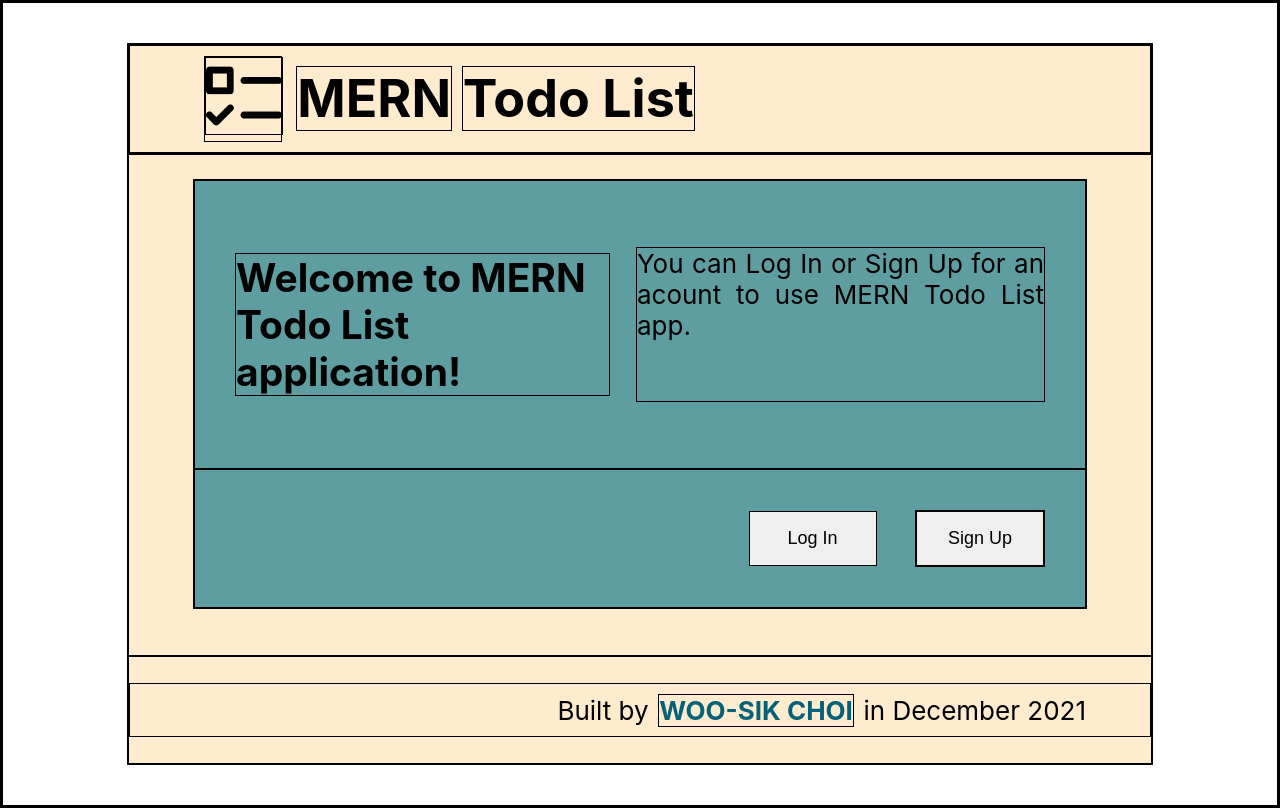
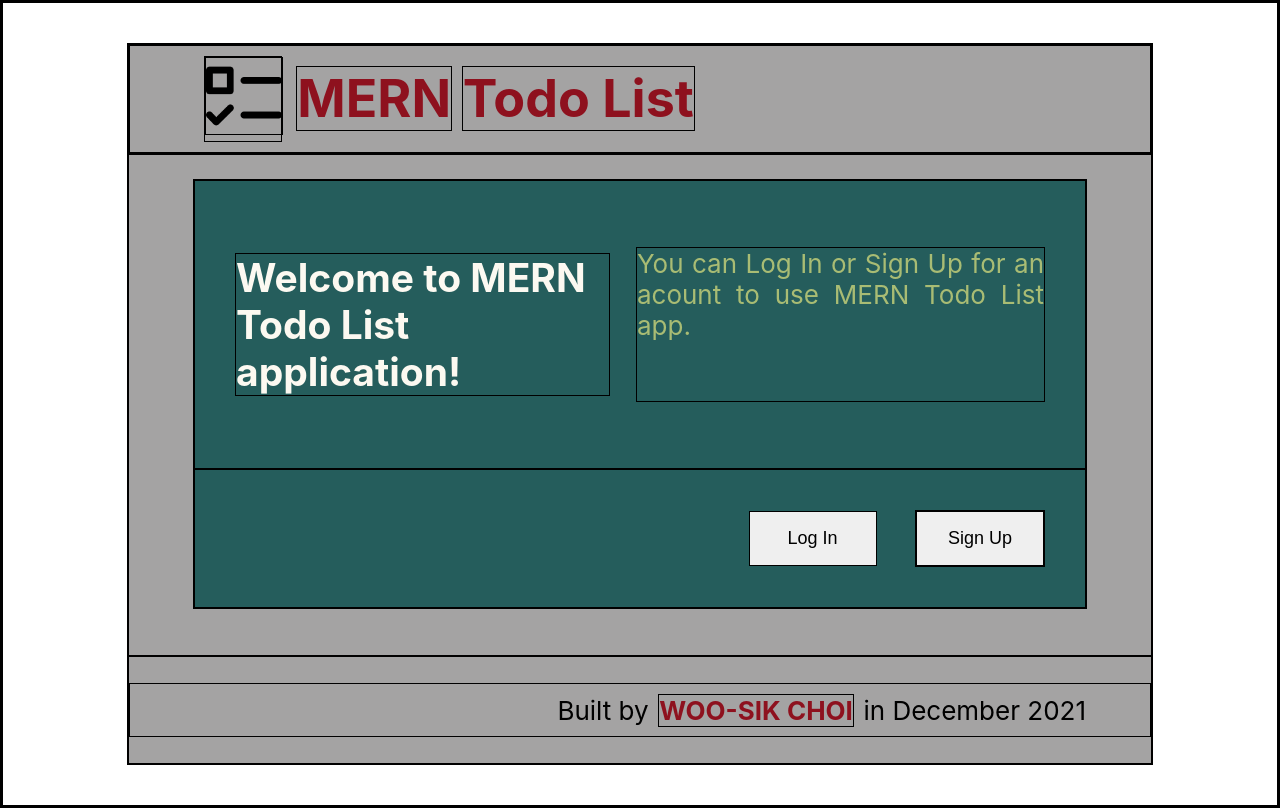
Before and after one commit to dvlprwchoi/mern-tdl, a React (Create React App) app: page / in a window 1280 px wide. Built offline with nearby package versions, Linux system fonts and the light colour scheme.

Commit message:
Set color theme

```diff
--- a/src/App.css
+++ b/src/App.css
@@ -1,6 +1,16 @@
 * {
   border: 1px solid black;
 }
+
+[theme='light'] {
+  --background-color: #a4a3a3;
+  --main-board-color: #255d5c;
+  --regular-color: #a9bc74;
+  --highlight-color: #8e111e;
+  --highlight-color-2: #fcf9f1;
+}
+/* [theme='dark'] {
+} */
 
 /* .App {
   text-align: center;
@@ -30,7 +40,7 @@
   height: 90vh;
   margin-top: 5vh;
   margin-bottom: 5vh;
-  background-color: blanchedalmond;
+  background-color: var(--background-color);
   display: grid;
   grid-template-rows: 1.5fr 7fr 1.5fr;
 }
@@ -63,11 +73,13 @@
 }
 
 .header-title-text-mern {
+  color: var(--highlight-color);
   margin: 0.5%;
   order: 2;
 }
 
 .header-title-text-tdl {
+  color: var(--highlight-color);
   margin: 0.5%;
   order: 3;
 }
@@ -77,7 +89,7 @@
 }
 
 .portfolio-link {
-  color: #03617a;
+  color: var(--highlight-color);
   text-decoration: none;
   font-weight: bolder;
   margin: 1%;
@@ -85,13 +97,14 @@
 }
 
 .portfolio-link:hover {
-  color: rgb(167, 59, 113);
+  color: var(--main-board-color);
 }
 
 .footer {
   display: flex;
   justify-content: center;
   align-items: center;
+  /* color: var(--highlight-color-2); */
 }
 
 .footer-text {
--- a/src/App.js
+++ b/src/App.js
@@ -8,7 +8,7 @@ import Signup from './components/Signup/Signup';
 function App() {
   return (
     <Router>
-      <div className="App">
+      <div className="App" theme="light">
         <Header />
         <Switch>
           <Route exact path="/">
--- a/src/components/Signup/Signup.css
+++ b/src/components/Signup/Signup.css
@@ -1,8 +1,9 @@
 .signup {
-  background-color: cadetblue;
+  background-color: var(--main-board-color);
 }
 
 .signup-message {
   display: flex;
   padding: 5vh;
+  color: var(--highlight-color-2);
 }
--- a/src/components/Welcome/Welcome.css
+++ b/src/components/Welcome/Welcome.css
@@ -1,5 +1,5 @@
 .welcome {
-  background-color: cadetblue;
+  background-color: var(--main-board-color);
 }
 
 .welcome-message {
@@ -10,10 +10,12 @@
 
 .welcome-message h2 {
   text-align: left;
+  color: var(--highlight-color-2);
 }
 
 .welcome-message p {
   text-align: justify;
+  color: var(--regular-color);
 }
 
 .welcome-buttons {
```
